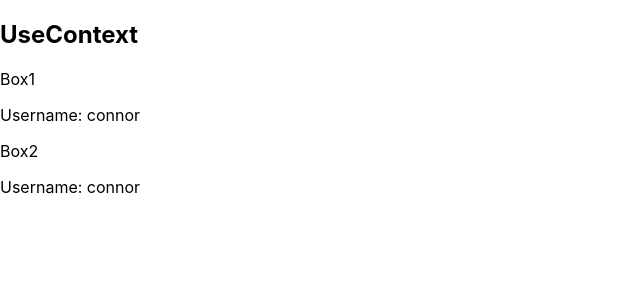
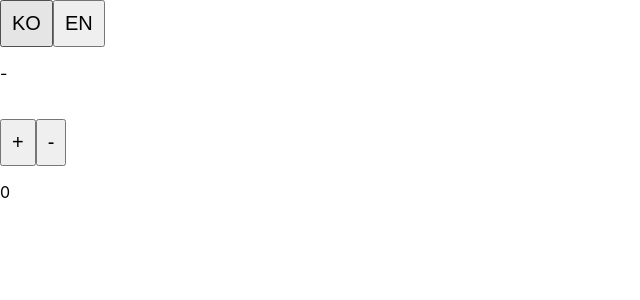
Before and after one commit to debuconnor/reactstudy, a React (Create React App) app in the folder day11/: page / in a window 1280 px wide. Shown: the top 300 px of the page, without its empty margins (0-640 px from the left). Built offline with nearby package versions, Linux system fonts and the light colour scheme.

Commit message:
useReducer with useContext

```diff
--- a/day11/src/App.js
+++ b/day11/src/App.js
@@ -1,11 +1,11 @@
 import './App.css'
 import React from 'react'
-import UseContextHook from './UseContextHook'
+import ReducerUseContext from './ReducerUseContext'
 
 function App() {
   return (
     <div className='App'>
-      <UseContextHook />
+      <ReducerUseContext />
     </div>
   )
 }
--- /dev/null
+++ b/day11/src/ReducerUseContext.js
@@ -0,0 +1,47 @@
+import React, { useContext, useReducer } from 'react'
+import { IndexContext, initState, indexReducer } from './Store'
+
+function TextButton() {
+    const [state, dispatch] = useContext(IndexContext)
+    return (
+        <>
+            <button onClick={() => dispatch({ type: 'applyKo' })}>KO</button>
+            <button onClick={() => dispatch({ type: 'applyEn' })}>EN</button>
+            <p>{state.text}</p>
+        </>
+    )
+}
+
+function CountButton() {
+    const [state, dispatch] = useContext(IndexContext)
+
+    return (
+        <>
+            <button onClick={() => dispatch({ type: 'increment' })}>+</button>
+            <button onClick={() => dispatch({ type: 'decrement' })}>-</button>
+            <p>{state.count}</p>
+        </>
+    )
+}
+
+function Box1() {
+    return (
+        <>
+            <TextButton />
+            <br />
+            <CountButton />
+        </>
+    )
+}
+
+function ReducerUseContext() {
+    return (
+        <div>
+            <IndexContext.Provider value={useReducer(indexReducer, initState)}>
+                <Box1 />
+            </IndexContext.Provider>
+        </div>
+    )
+}
+
+export default ReducerUseContext
--- a/day11/src/Store.js
+++ b/day11/src/Store.js
@@ -1,3 +1,7 @@
+import { createContext } from 'react'
+
+export const IndexContext = createContext()
+
 export const initState = {
     text: '-',
     count: 0
```
